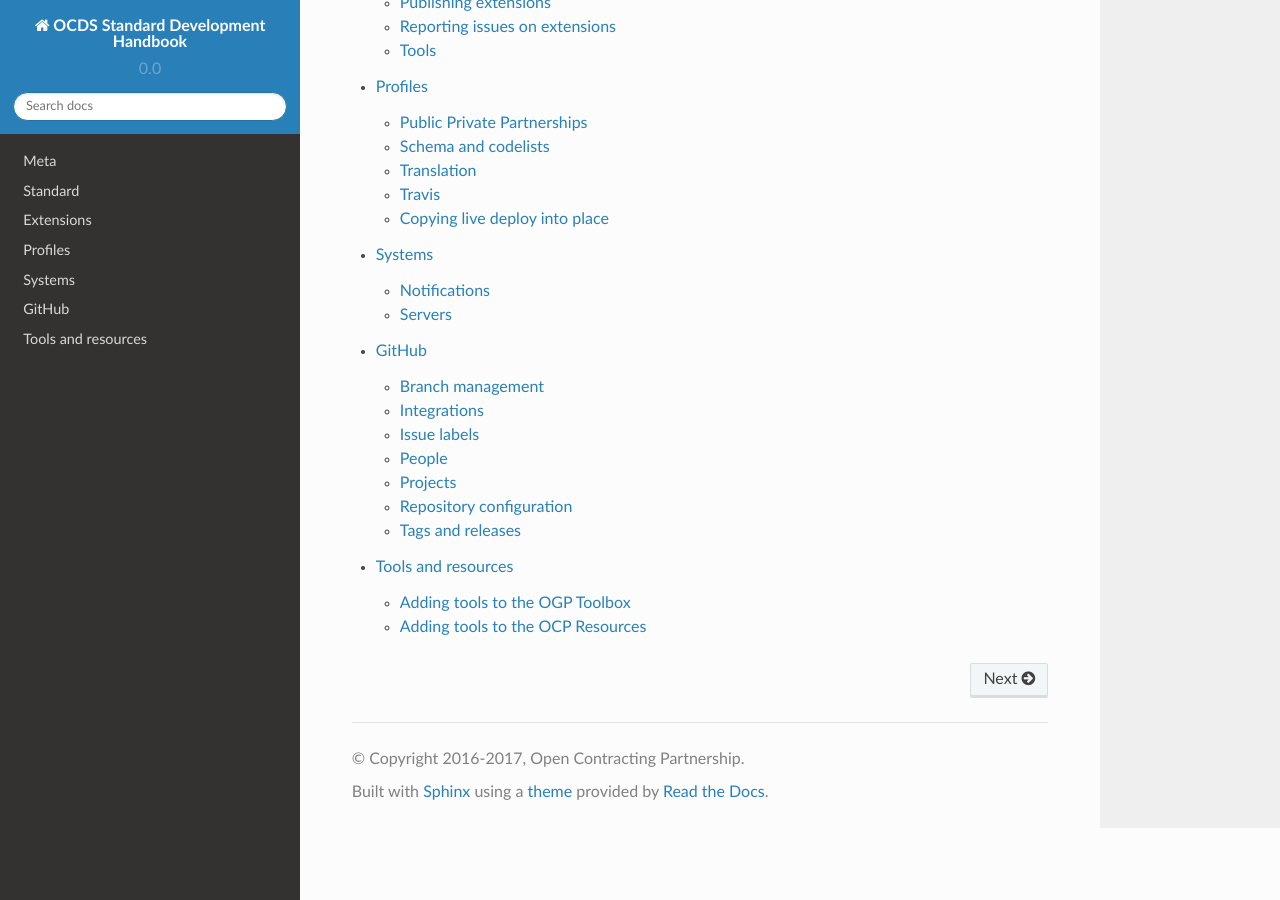
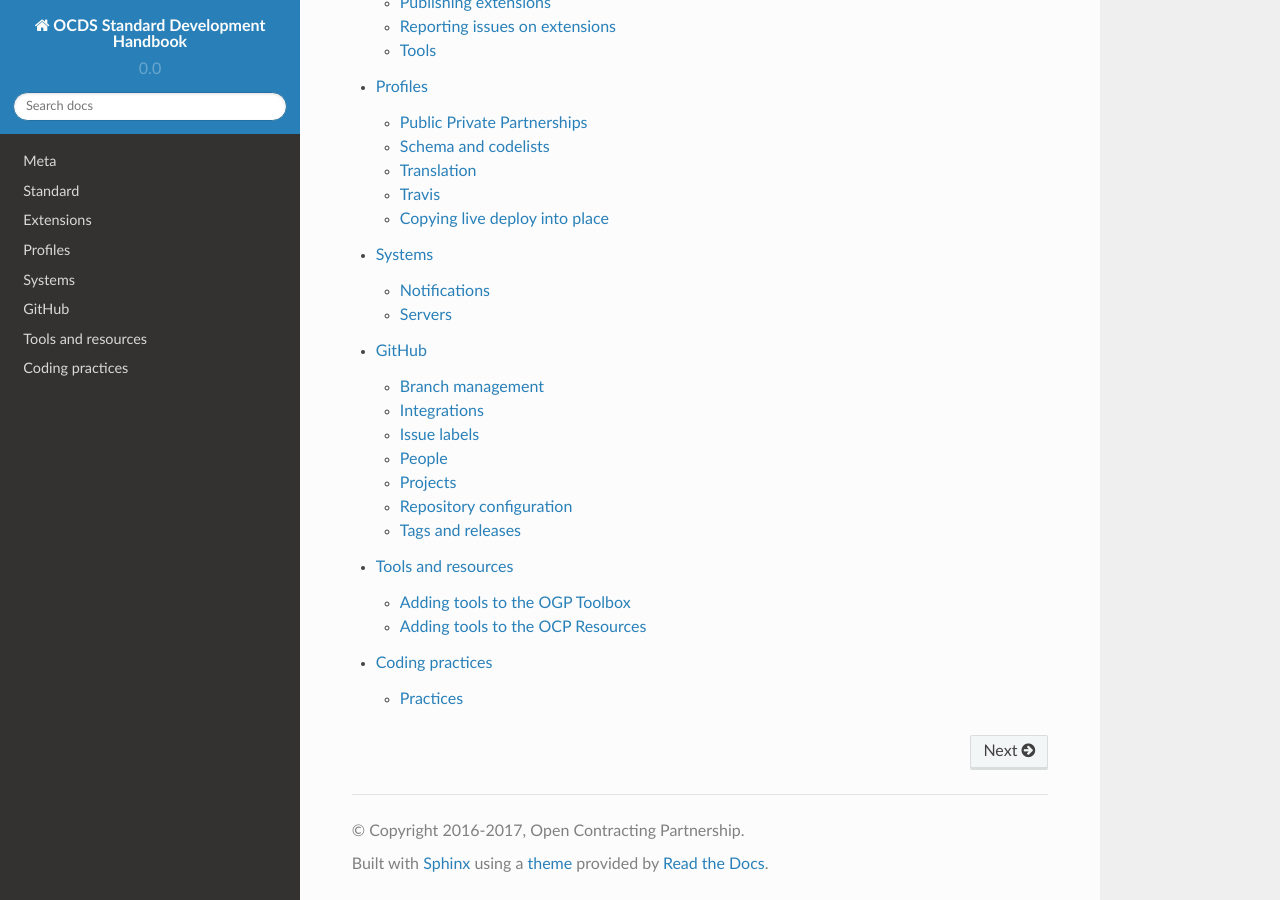
Before and after one commit to open-contracting/standard-development-handbook, a Sphinx documentation site: the page built from docs/index.md, in a window 1280 px wide and 900 px high, scrolled down 1065 px. Built offline with Sphinx 7.4.7 and the Read the Docs theme 2.0.0, drawn with Linux system fonts in a browser that asks for light colours.

Commit message:
Update ToC to include coding. Closes #77

````diff
--- a/docs/coding/index.md
+++ b/docs/coding/index.md
@@ -1,4 +1,4 @@
-# Coding
+# Coding practices
 
 ```eval_rst
 .. toctree::
--- a/docs/index.md
+++ b/docs/index.md
@@ -31,6 +31,7 @@ For documentation on the Open Contracting Data Standard itself see [http://stand
    systems/index
    github/index
    tools/index
+   coding/index
    *
 
 ```
````
